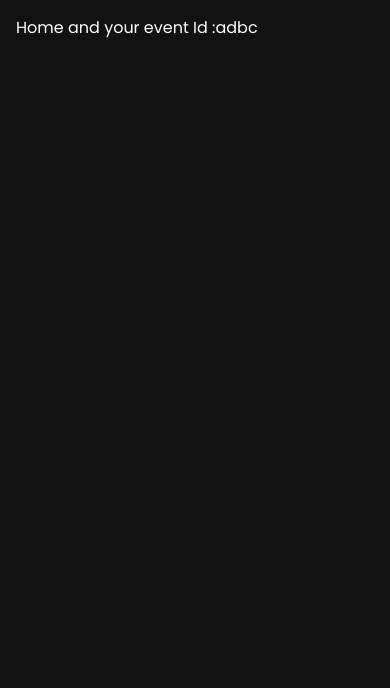
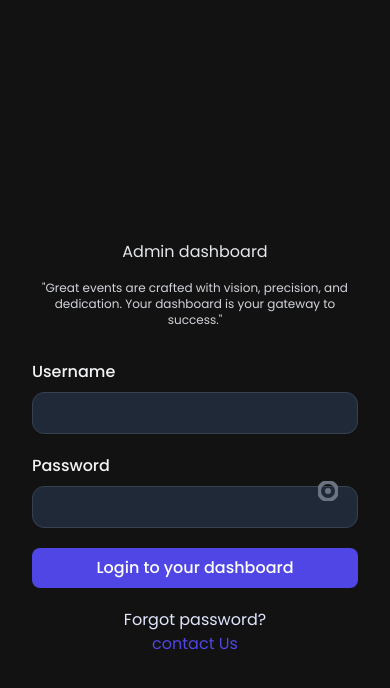
Before and after one commit to VarunHarinath/admin-pannel, a React (Vite) app: page /secure/v3/dasboard/login/1 in a window 390 px wide. Shown: the top 688 px of the page. Built offline with nearby package versions, Linux system fonts and the light colour scheme; no server answers.

Commit message:
Final Update to redux based routing for navbar

```diff
--- a/src/Components/AdminPannelComponents/LoginPage.jsx
+++ b/src/Components/AdminPannelComponents/LoginPage.jsx
@@ -1,9 +1,134 @@
-import React from "react";
-import { useSelector } from "react-redux";
+import axios from "axios";
+import React, { useEffect, useState } from "react";
+import { useDispatch } from "react-redux";
+import { useParams, useNavigate } from "react-router-dom";
+import { setEventId } from "../../features/EventId";
 
 const LoginPage = () => {
-  const eventSelector = useSelector((state) => state.eventId.value);
-  return <div>Home and your event Id :{eventSelector.eventId} </div>;
+  const dispatcher = useDispatch();
+  const navigate = useNavigate();
+  const [eventData, setEventData] = useState(null);
+  const [showPassword, setShowPassword] = useState(false);
+  const { id } = useParams();
+
+  // Function to handle form submission
+  const onSubmitHandler = (e) => {
+    e.preventDefault();
+    dispatcher(setEventId({ eventId: id }));
+
+    navigate(`/secure/v3/dasboard/overview/${id}`);
+  };
+
+  // Fetch event data on component mount
+  useEffect(() => {
+    const fetchEventData = async () => {
+      try {
+        const response = await axios.get(`http://localhost:8080/event/${id}`);
+        setEventData(response.data.data);
+      } catch (error) {
+        console.error("Error fetching event data:", error);
+      }
+    };
+    fetchEventData();
+  }, [id]);
+
+  // Function to toggle password visibility
+  const togglePasswordVisibility = () => {
+    setShowPassword(!showPassword);
+  };
+
+  return (
+    <main className="w-full h-screen flex flex-col items-center justify-center px-4">
+      <div className="max-w-sm w-full text-gray-100">
+        <div className="text-center">
+          <div className="mt-5 space-y-4">
+            <p className="text-gray-200">Admin dashboard</p>
+            <h3 className="text-indigo-600 text-2xl font-bold sm:text-3xl">
+              {eventData?.eventName}
+            </h3>
+            <p className="text-gray-300 text-xs sm:text-sm mt-2">
+              "Great events are crafted with vision, precision, and dedication.
+              Your dashboard is your gateway to success."
+            </p>
+          </div>
+        </div>
+        <form onSubmit={onSubmitHandler} className="mt-8 space-y-5">
+          <div>
+            <label className="font-medium">Username</label>
+            <input
+              type="text"
+              required
+              className="w-full mt-2 px-3 py-2 text-gray-100 bg-gray-800 outline-none border border-gray-700 focus:border-indigo-600 shadow-sm rounded-xl"
+              autoComplete="current-username"
+            />
+          </div>
+          <div className="relative">
+            <label className="font-medium">Password</label>
+            <input
+              type={showPassword ? "text" : "password"}
+              required
+              className="w-full mt-2 px-3 py-2 text-gray-100 bg-gray-800 outline-none border border-gray-700 focus:border-indigo-600 shadow-sm rounded-xl pr-10"
+              autoComplete="current-password"
+            />
+            <button
+              type="button"
+              className="absolute inset-y-0 right-0 flex items-center px-3 mr-2 text-gray-500 hover:text-gray-600 focus:outline-none"
+              onClick={togglePasswordVisibility}
+            >
+              {showPassword ? (
+                <svg
+                  xmlns="http://www.w3.org/2000/svg"
+                  className="h-5 w-5"
+                  viewBox="0 0 20 20"
+                  fill="none"
+                  stroke="currentColor"
+                  strokeWidth="2"
+                  strokeLinecap="round"
+                  strokeLinejoin="round"
+                  aria-hidden="true"
+                >
+                  <path d="M10 12a2 2 0 100-4 2 2 0 000 4z" />
+                  <path d="M4.757 4.757a9.5 9.5 0 0014.486 14.486l-1.515-1.515a7.5 7.5 0 01-10.656-10.656L4.757 4.757z" />
+                </svg>
+              ) : (
+                <svg
+                  xmlns="http://www.w3.org/2000/svg"
+                  className="h-5 w-5"
+                  viewBox="0 0 20 20"
+                  fill="none"
+                  stroke="currentColor"
+                  strokeWidth="2"
+                  strokeLinecap="round"
+                  strokeLinejoin="round"
+                  aria-hidden="true"
+                >
+                  <path
+                    d="M10 12a2 2 0 100-4 2 2 0 000 4z"
+                    fill="currentColor"
+                  />
+                  <path d="M10 0c-5.523 0-10 4.477-10 10s4.477 10 10 10 10-4.477 10-10-4.477-10-10-10zm0 18c-4.418 0-8-3.582-8-8s3.582-8 8-8 8 3.582 8 8-3.582 8-8 8z" />
+                </svg>
+              )}
+            </button>
+          </div>
+          <button className="w-full px-4 py-2 text-white font-medium bg-indigo-600 hover:bg-indigo-500 active:bg-indigo-600 rounded-lg duration-150">
+            Login to your dashboard
+          </button>
+        </form>
+        <div className="text-center mt-5">
+          <p href="javascript:void(0)" className="text-indigo-100">
+            Forgot password? <br />
+            <a
+              href="https://tesract.vercel.app/Contact-Us"
+              className="text-indigo-600"
+            >
+              contact Us{" "}
+            </a>
+          </p>
+        </div>
+      </div>
+    </main>
+  );
 };
 
 export default LoginPage;
--- a/src/Components/SlideBar/SideBar.jsx
+++ b/src/Components/SlideBar/SideBar.jsx
@@ -1,26 +1,14 @@
 import React, { useEffect, useState } from "react";
-import axios from "axios";
+import { useSelector } from "react-redux";
+
 import { navigation, navsFooter } from "../../constants";
+
 import { useParams } from "react-router-dom";
+import { Link } from "react-router-dom";
 
 const SideBar = ({ isOpen, toggleSidebar }) => {
-  const id = useParams();
-  const [eventData, setEventData] = useState(null);
+  const eventSelector = useSelector((state) => state.eventId.value);
 
-  useEffect(() => {
-    const fetchEventApi = async () => {
-      try {
-        const response = await axios.get(
-          `https://tesract-server.onrender.com/event/${id}`
-        );
-        setEventData(response.data);
-        console.log(response.data);
-      } catch (error) {
-        console.log(error);
-      }
-    };
-    fetchEventApi();
-  });
   return (
     <>
       <div
@@ -44,13 +32,13 @@ const SideBar = ({ isOpen, toggleSidebar }) => {
             <ul className="px-4 text-sm font-medium flex-1">
               {navigation.map((item, idx) => (
                 <li key={idx}>
-                  <a
-                    href={item.href}
+                  <Link
+                    href={`${item.href}/${eventSelector.eventId}`}
                     className="flex items-center gap-x-2 text-gray-300 p-2 rounded-lg hover:bg-gray-800 active:bg-gray-700 duration-150"
                   >
                     <div className="text-gray-500">{item.icon}</div>
                     {item.name}
-                  </a>
+                  </Link>
                 </li>
               ))}
             </ul>
--- a/src/constants/index.jsx
+++ b/src/constants/index.jsx
@@ -1,6 +1,6 @@
 export const navigation = [
   {
-    href: "/secure/v3/dasboard/overview/:id",
+    href: "/secure/v3/dasboard/overview",
     name: "Overview",
     icon: (
       <svg
@@ -21,7 +21,7 @@ export const navigation = [
     ),
   },
   {
-    href: "/secure/v3/dasboard/participants/:id",
+    href: "/secure/v3/dasboard/participants",
     name: "Participants",
     icon: (
       <svg
@@ -44,7 +44,7 @@ export const navigation = [
     ),
   },
   {
-    href: "/secure/v3/dasboard/financial-reports/:id",
+    href: "/secure/v3/dasboard/financial-reports",
     name: "Financial Reports",
     icon: (
       <svg
@@ -65,7 +65,7 @@ export const navigation = [
     ),
   },
   {
-    href: "/secure/v3/dasboard/change-event-details/:id",
+    href: "/secure/v3/dasboard/change-event-details",
     name: "Change Event Details",
     icon: (
       <svg
@@ -87,7 +87,7 @@ export const navigation = [
     ),
   },
   {
-    href: "/secure/v3/dasboard/mail-to-participants/:id",
+    href: "/secure/v3/dasboard/mail-to-participants",
     name: "Mail to Participants",
     icon: (
       <svg
```
